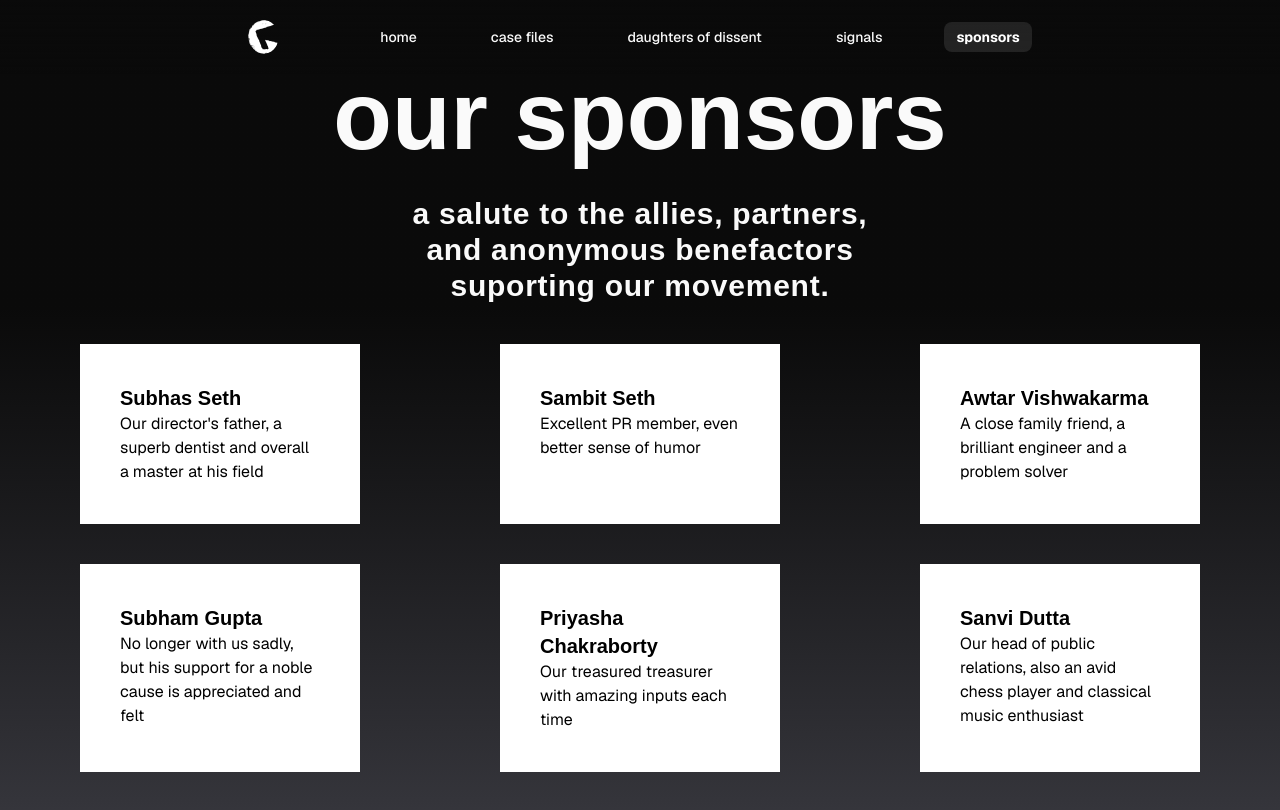
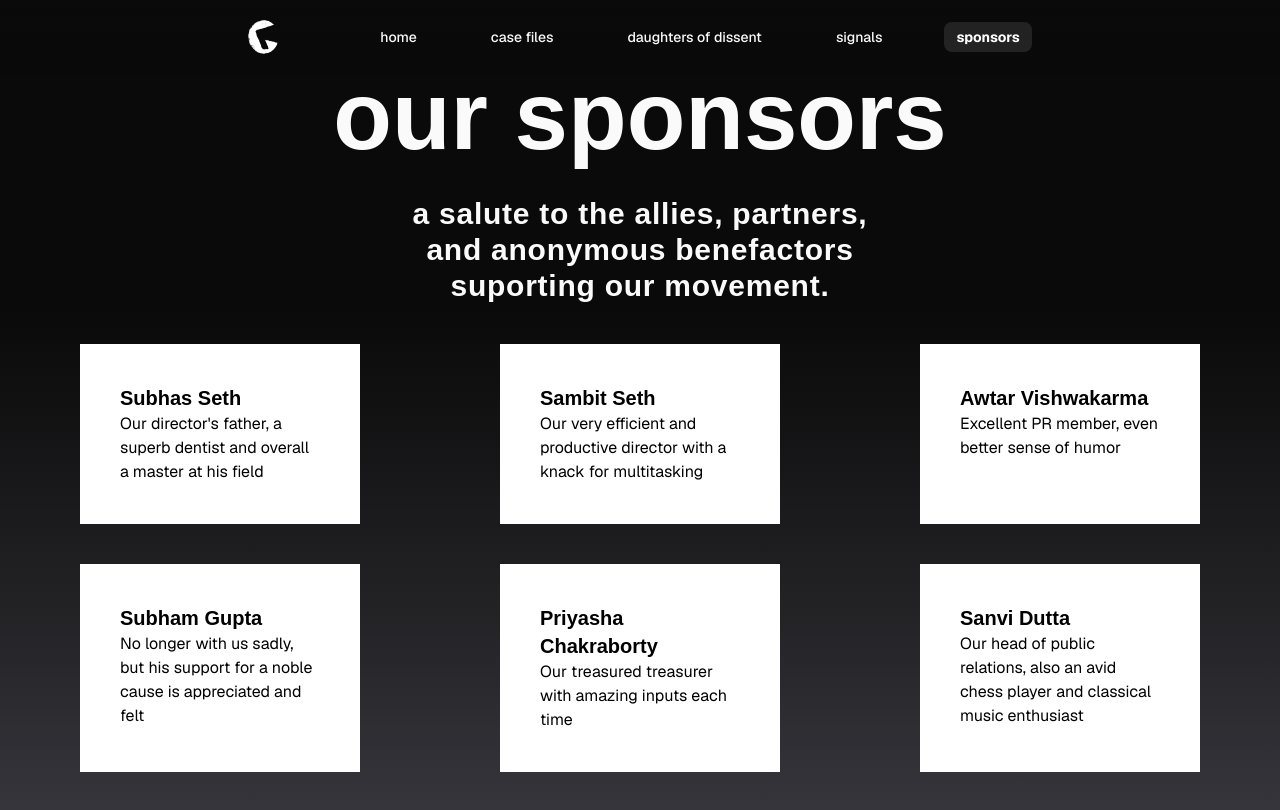
Before and after one commit to Granted07/genu-website, a Next.js app: page /sponsors in a window 1280 px wide. Shown: the top 810 px of the page. Built offline with nearby package versions, Linux system fonts and the light colour scheme; a web font is replaced by a local one.

Commit message:
production - 2

```diff
--- a/app/sponsors/page.tsx
+++ b/app/sponsors/page.tsx
@@ -33,11 +33,11 @@ const AboutPage: React.FC = () => {
                     </motion.div>
                     <motion.div variants={fadeInUp} className="bg-white text-black p-10 flex flex-col sm:max-w-[25%]">
                         <h1 className="text-xl font-rethink-sans font-extrabold">Sambit Seth</h1>
-                        <p className="">Excellent PR member, even better sense of humor</p>
+                        <p className="">Our very efficient and productive director with a knack for multitasking</p>
                     </motion.div>
                     <motion.div variants={fadeInUp} className="bg-white text-black p-10 flex flex-col sm:max-w-[25%]">
                         <h1 className="text-xl font-rethink-sans font-extrabold">Awtar Vishwakarma</h1>
-                        <p className="">A close family friend, a brilliant engineer and a problem solver</p>
+                        <p className="">Excellent PR member, even better sense of humor</p>
                     </motion.div>
                 </div >
 
```
